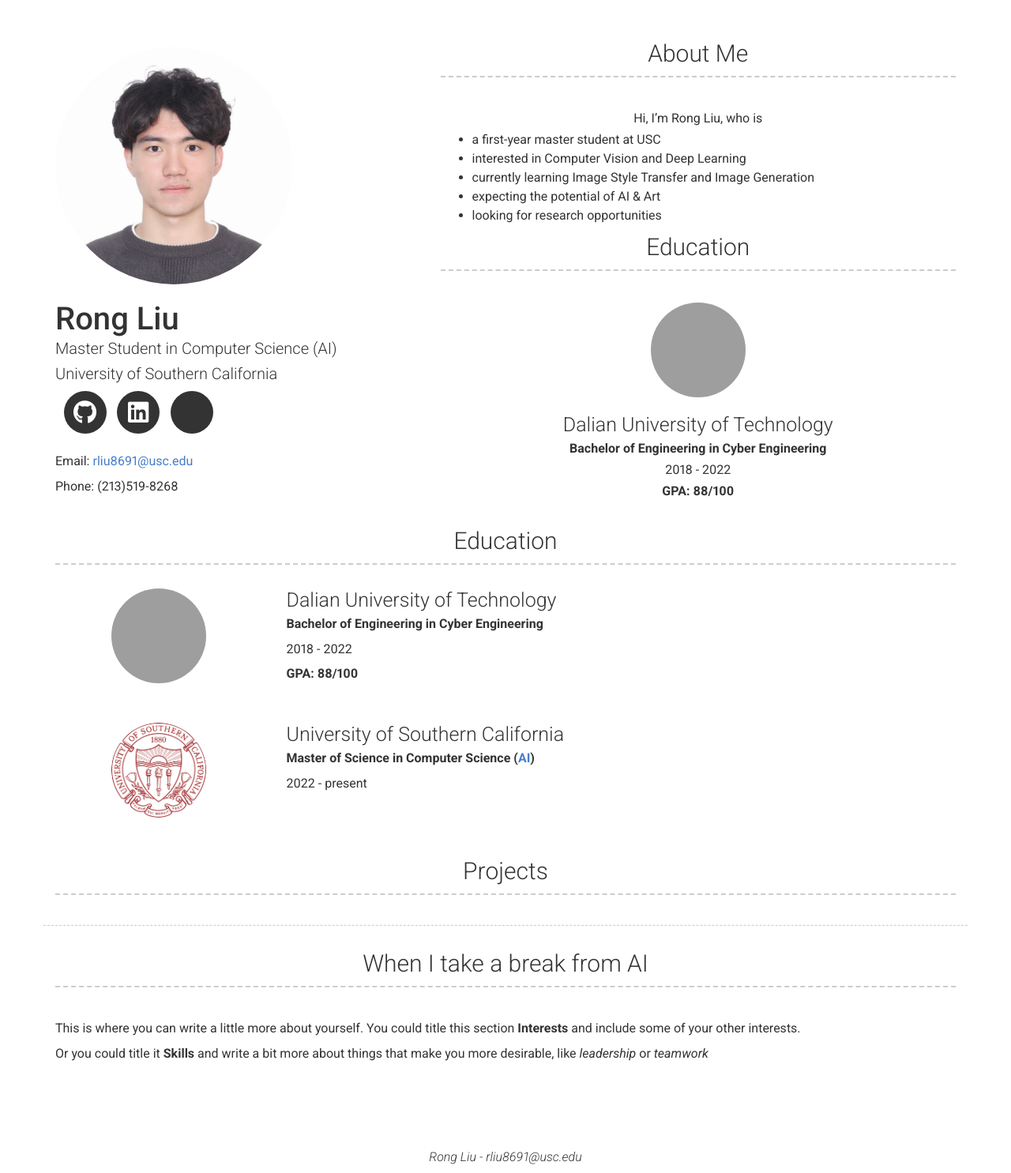
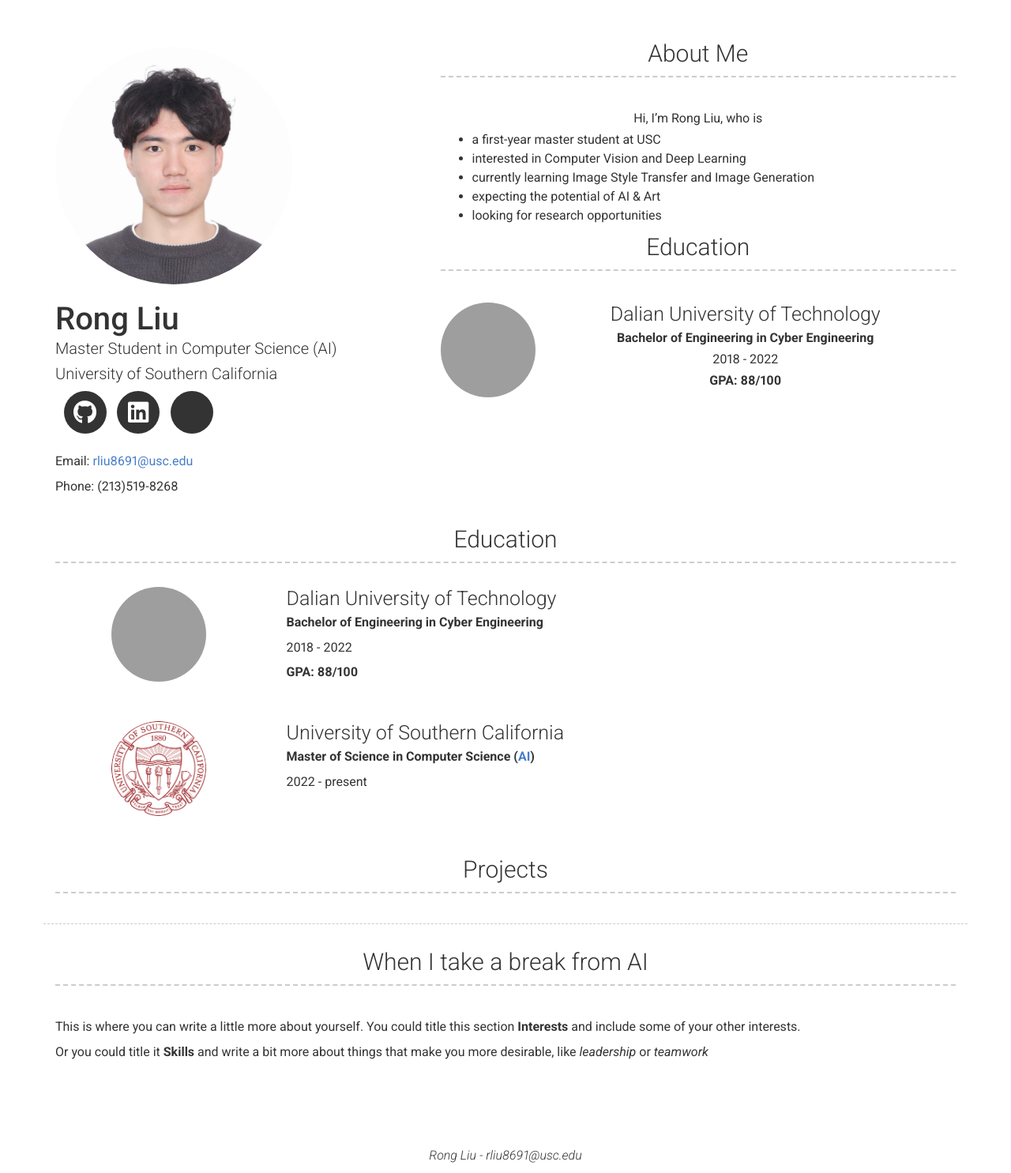
Before and after one commit to RongLiu-Leo/rongliu-leo.github.io, a Jekyll site: the page built from index.md, in a window 1280 px wide. Shown: the whole page at 79% size. Built offline with Jekyll 4.4.1, drawn with Linux system fonts in a browser that asks for light colours; nearby versions of some CDN libraries; a style sheet for code colours, icons or effects is not loaded; grey boxes are pictures that could not be loaded.

Commit message:
Update header.html

```diff
--- a/_includes/header.html
+++ b/_includes/header.html
@@ -53,7 +53,7 @@
         "About Me" }}</h3>
       {{ site.about_content | strip | markdownify }}
       <h3 id="Education">Education</h3>
-      <div>
+      <div style="float: left;">
           <img src="images/DLUT.png" style="  width: 120px;
           height: 120px;
           margin: 0 auto;
```
